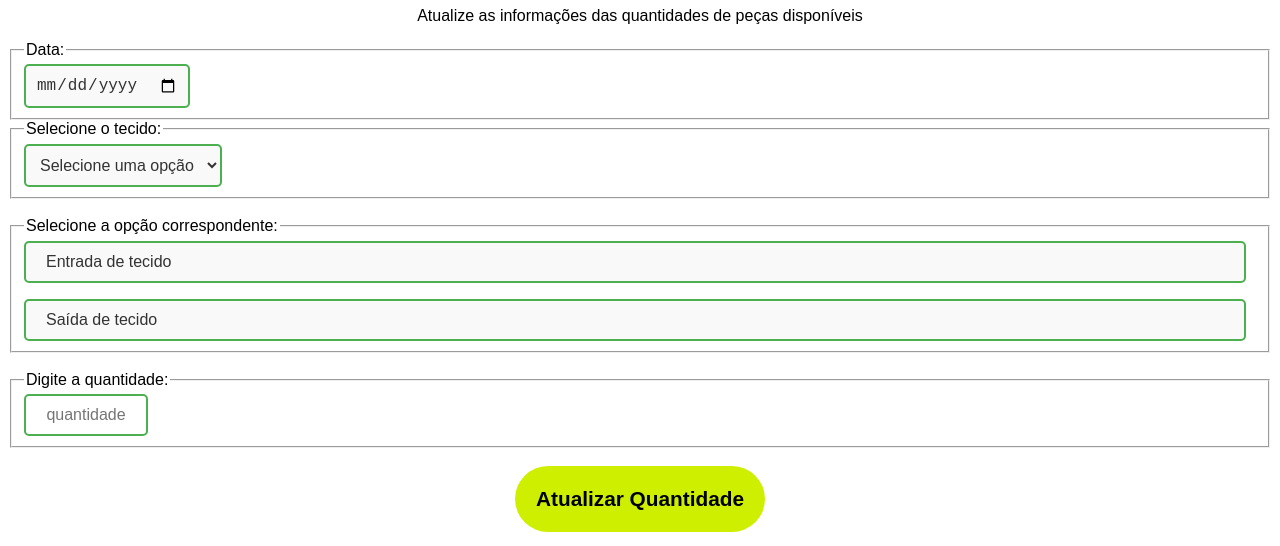
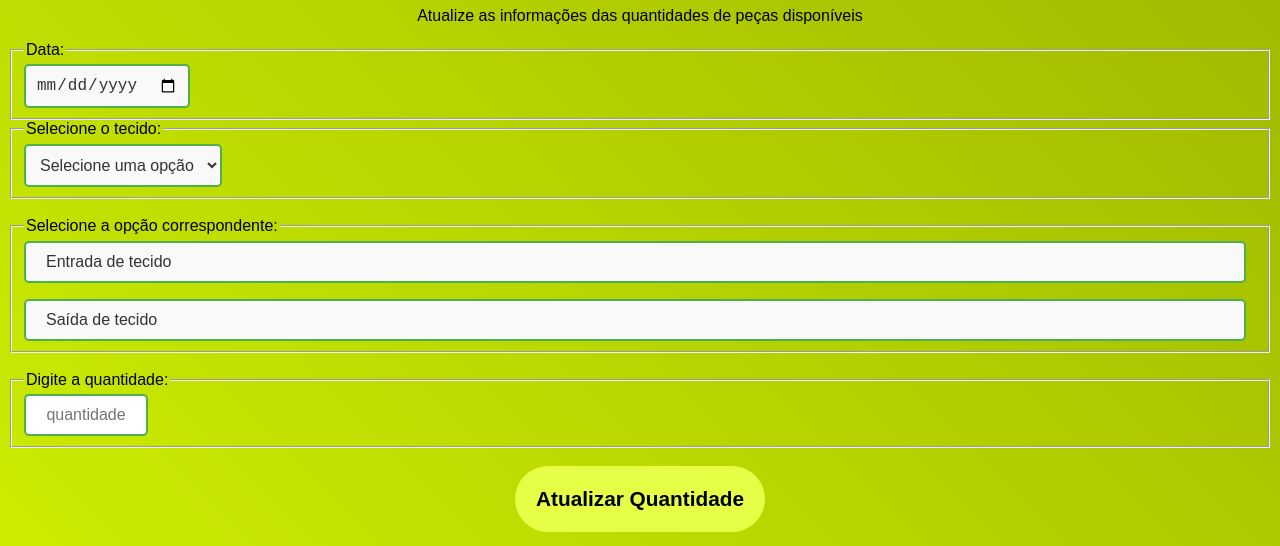
Before and after one commit to drfardamentos/controle-de-estoque, a website: page index.html in a window 1280 px wide. Shown: the part 73-619 px from the top of the page. Drawn offline with Linux system fonts and the light colour scheme; no server answers.

Commit message:
Update style.css

```diff
--- a/style.css
+++ b/style.css
@@ -1,6 +1,11 @@
 /* From Uiverse.io by alexmaracinaru */
 header{
     text-align: center;
+}
+
+body{
+    background-image: linear-gradient(45deg, #cfef00, #9fb800);
+
 }
 
 
@@ -10,7 +15,7 @@ button {
     transition: all 0.2s;
     padding: 20px 20px;
     border-radius: 100px;
-    background: #cfef00;
+    background: #e6ff46;
     border: 1px solid transparent;
     display: flex;
     align-items: center;
```
